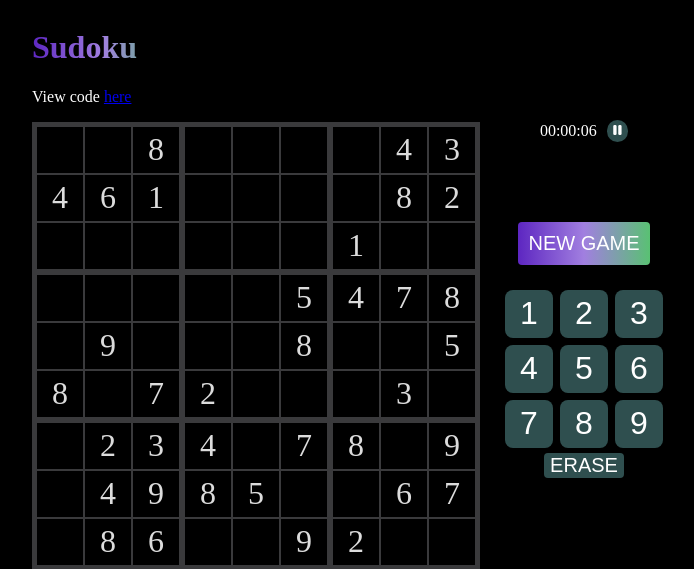
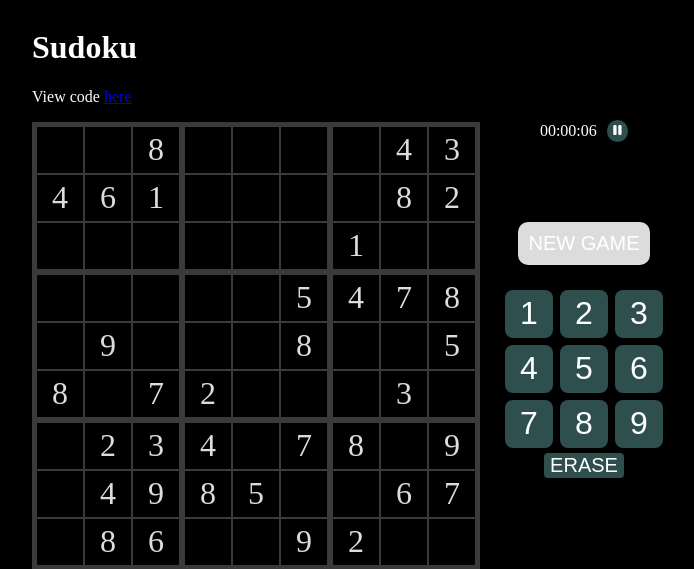
Before and after one commit to ap3120/sudoku, a PHP site: page /sudoku.html in a window 1280 px wide. Shown: the top 569 px of the page, without its empty margins (290-984 px from the left). Run offline with PHP 8.4, Linux system fonts and the light colour scheme; some libraries are stand-ins or nearby versions.

Commit message:
completed sudoku error corrected

```diff
--- a/css/style.css
+++ b/css/style.css
@@ -16,14 +16,7 @@
     justify-content:center;
 }
 .container h1{
-    background: #59C173;  /* fallback for old browsers */
-    background: -webkit-linear-gradient(to right, #5D26C1, #a17fe0, #59C173);  /* Chrome 10-25, Safari 5.1-6 */
-    background: linear-gradient(to right, #5D26C1, #a17fe0, #59C173); /* W3C, IE 10+/ Edge, Firefox 16+, Chrome 26+, Opera 12+, Safari 7+ */
-    background-size:30%;
-    -webkit-background-clip:text;
-    -moz-background-clip:text;
-    -webkit-text-fill-color:transparent;
-    -moz-text-fill-color:transparent;
+    color: #fff;
 }
 .left_container p{
     color: #fff;
@@ -86,12 +79,10 @@
     color: #fff;
 }
 .new_game_button{
-    border-radius:4px;
+    border-radius:10px;
     border: none;
     color:#FFFFFF;
-    background: #59C173;  /* fallback for old browsers */
-    background: -webkit-linear-gradient(to right, #5D26C1, #a17fe0, #59C173);  /* Chrome 10-25, Safari 5.1-6 */
-    background: linear-gradient(to right, #5D26C1, #a17fe0, #59C173); /* W3C, IE 10+/ Edge, Firefox 16+, Chrome 26+, Opera 12+, Safari 7+ */
+    background-color: gainsboro;
     padding: 10px;
     font-size:20px;
 }
--- a/js/main.js
+++ b/js/main.js
@@ -493,10 +493,11 @@ function isSudokuCompleted(){
         for (let j=0;j<9;j++){
             if (sudoList[i][j] == 0){
                 sudokuCompleted = false;
-            }
+            }//square value is set to 0 when erase key is pressed
             for (let k=0;k<9;k++){
                 for (let l=0;l<9;l++){
-                    if (i==k && j!=l || i!=k && j==l || 3*Math.floor(i/3)+Math.floor(j/3)===3*Math.floor(k/3)+Math.floor(l/3) && (i!=k || j!=l)){
+                    if (i==k && j==l) continue;
+                    else if (i==k || j==l || 3*Math.floor(i/3)+Math.floor(j/3)===3*Math.floor(k/3)+Math.floor(l/3)){
                         if (sudoList[i][j] == sudoList[k][l]){
                             sudokuCompleted = false;
                         }
@@ -506,7 +507,6 @@ function isSudokuCompleted(){
         }
     }
     if (sudokuCompleted == true){
-        //clearInterval(timerVariable);
         stopCounter();
         alert("Congratulation! You've completed the sudoku.");
     }
```
